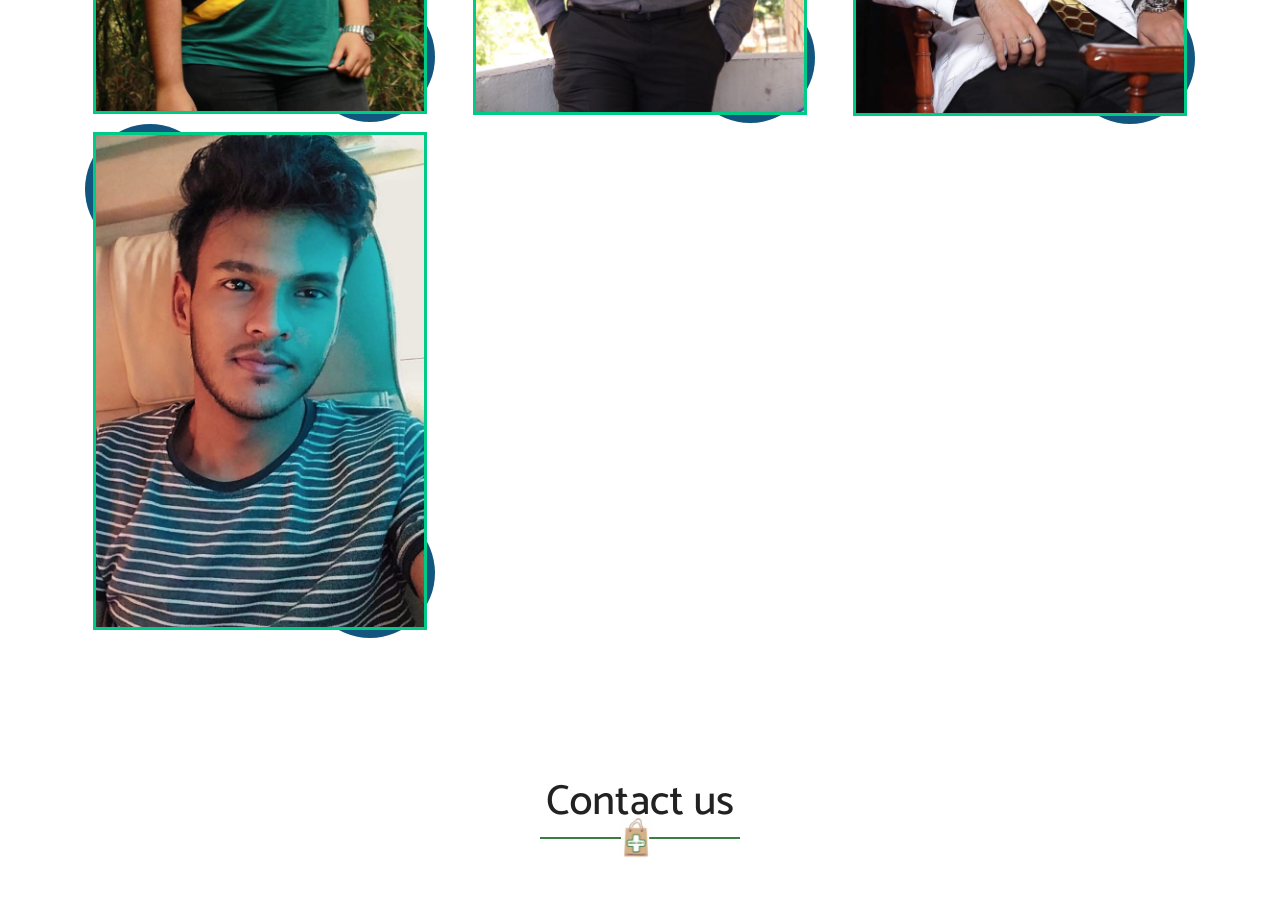
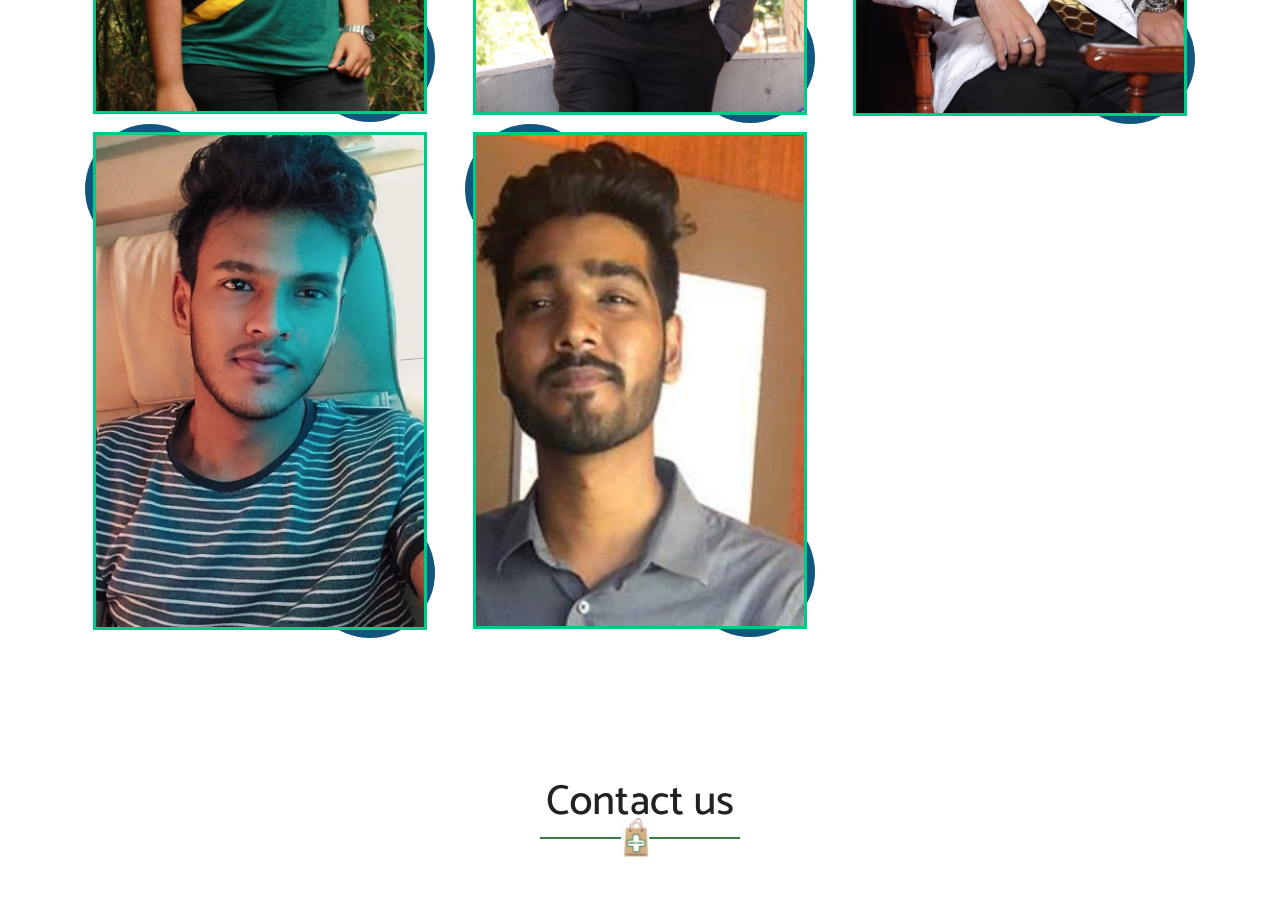
Before and after one commit to MediVery/medivery.github.io, a plain HTML site: page index.html in a window 1280 px wide. Shown: the part 2760-3657 px from the top of the page. Drawn offline with Linux system fonts and the light colour scheme.

Commit message:
Add files via upload

```diff
--- a/index.html
+++ b/index.html
@@ -315,6 +315,20 @@
                         </div>
                     </div>
                 </div>
+				<div class="col-md-4 col-sm-6">
+                    <div class="our-team">
+                        <div class="pic">
+                            <img src="images/team5.jpeg" alt="">
+                        </div>
+                        <div class="team-content">
+                            <h3 class="title">Anuj Gupta</h3>
+                            <span class="post">Operations Head</span>
+                            <ul class="social">
+                                <li><a href="https://www.instagram.com/the_encore1404" target="_blank" rel="noopener noreferrer" class="btn"><i class="fa fa-instagram" aria-hidden="true"></i></a></li>
+                            </ul>
+                        </div>
+                    </div>
+                </div>
             </div>
 
 		</div>
```
